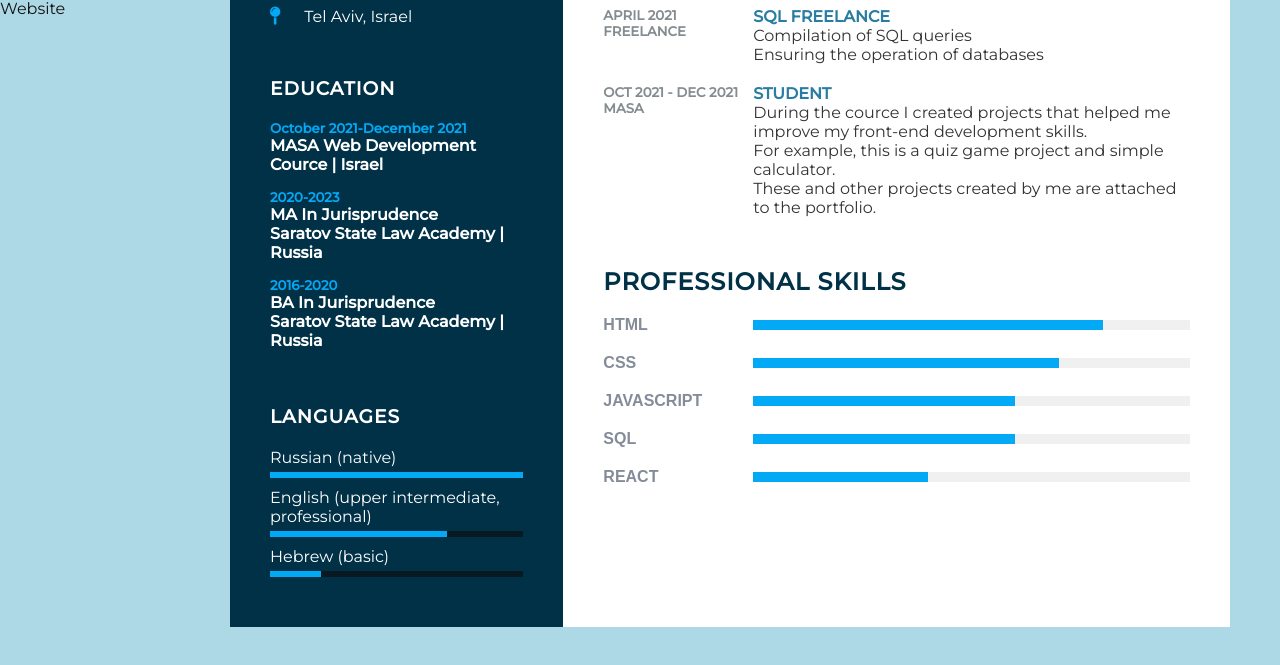
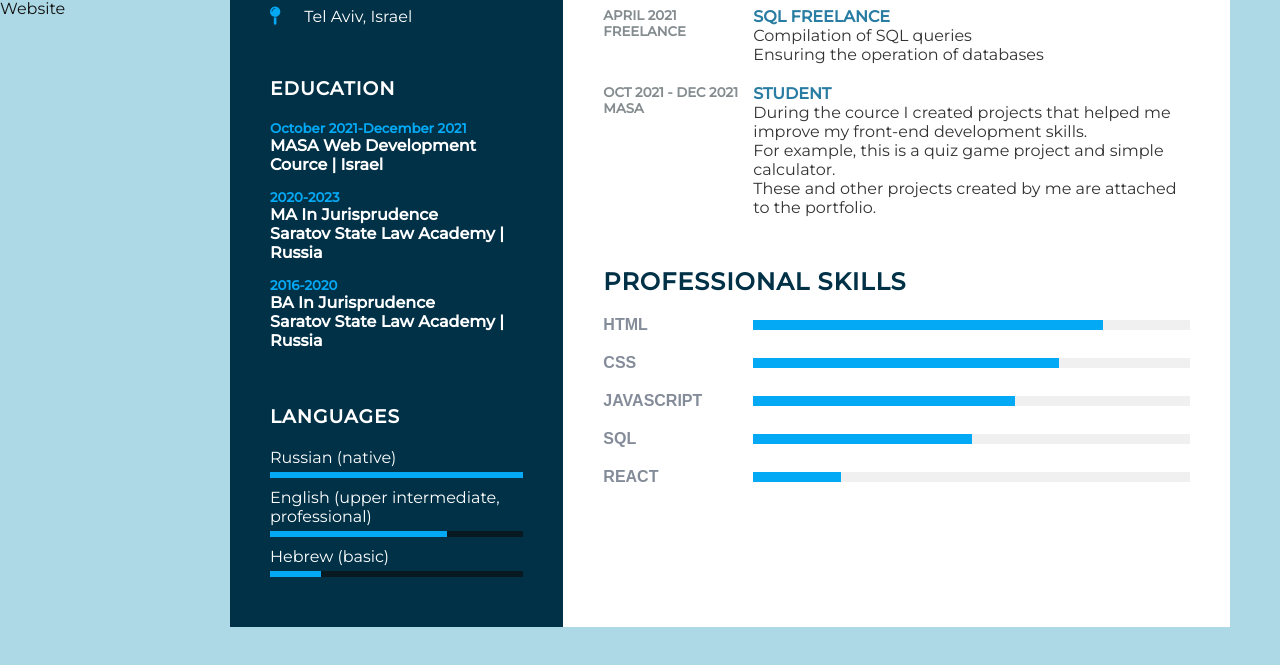
Before and after one commit to linasimv/linasimv.github.io, a plain HTML site: page cv.html in a window 1280 px wide. Shown: the part 678-1343 px from the top of the page. Drawn offline with Linux system fonts and the light colour scheme.

Commit message:
Update cv.html

```diff
--- a/cv.html
+++ b/cv.html
@@ -194,13 +194,13 @@
           <div class="box">
             <h4>SQL</h4>
             <div class="percent">
-              <div style="width: 60%"></div>
+              <div style="width: 50%"></div>
             </div>
           </div>
           <div class="box">
             <h4>React</h4>
             <div class="percent">
-              <div style="width: 40%"></div>
+              <div style="width: 20%"></div>
             </div>
           </div>
         </div>
```
